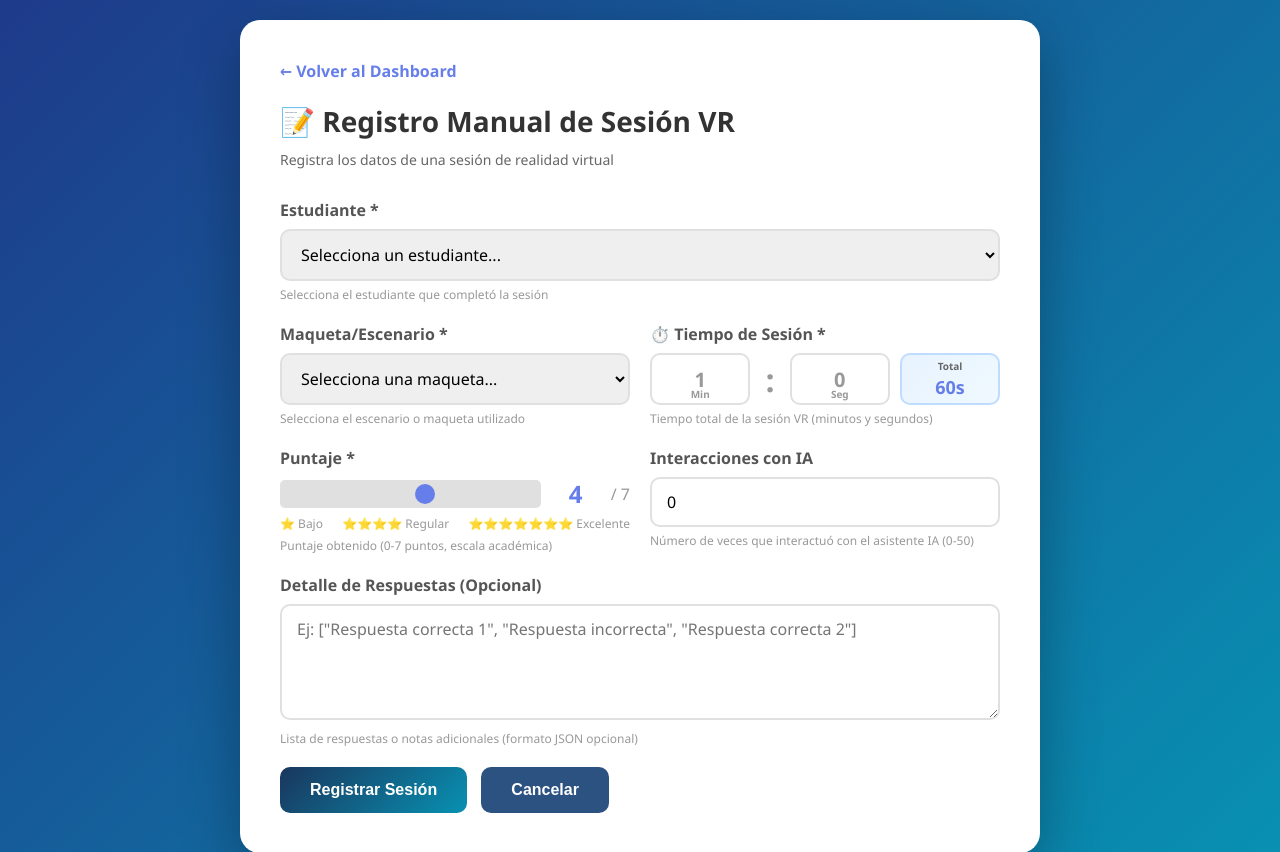
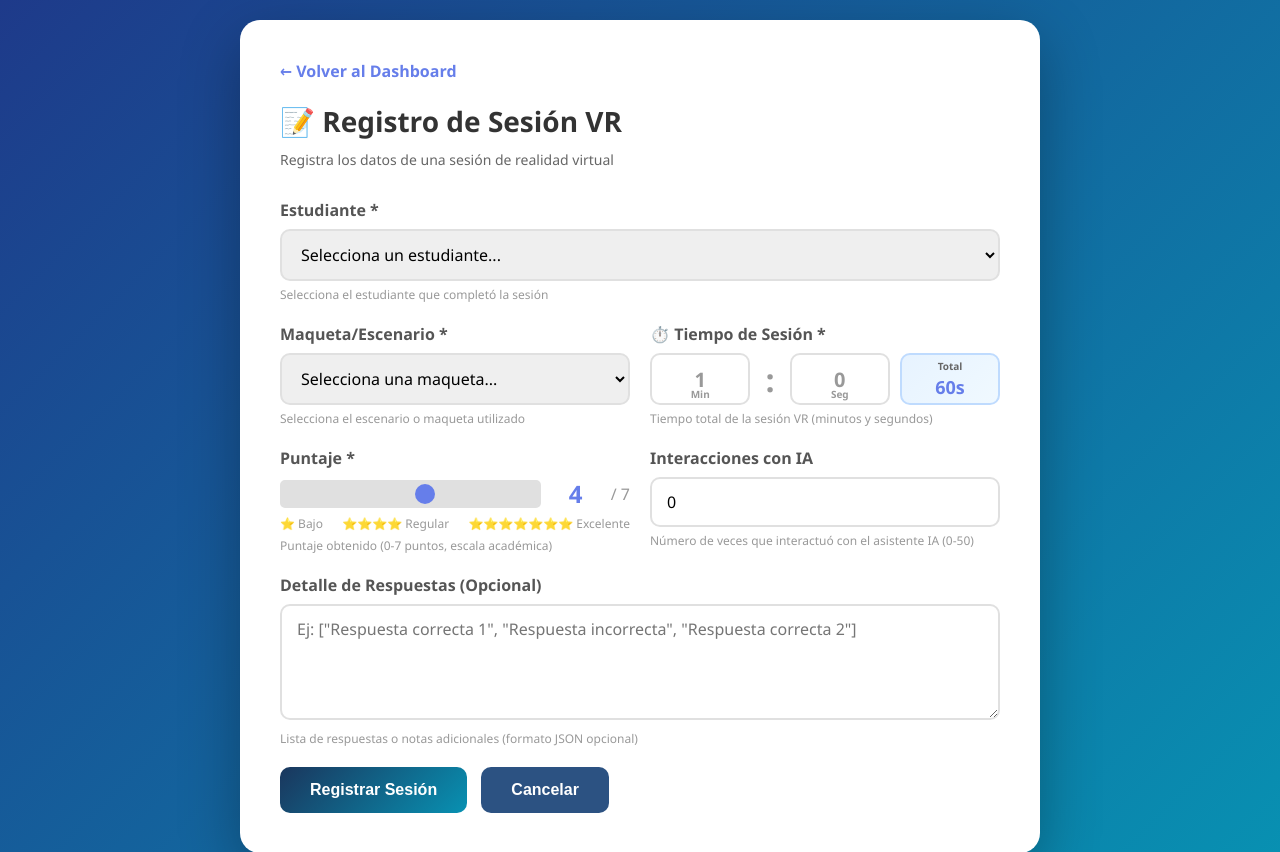
Before and after one commit to ZakuG/IA_VR_ANALYTICS, a Flask app: page /dashboard/manual-entry in a window 1280 px wide. Shown: the top 852 px of the page. Run offline with Flask 3, Linux system fonts and the light colour scheme; the visitor is signed in with stand-in values (Sample User, id 1); data that the repository does not hold is empty.

Commit message:
Nuevas mejoras antes de la presentacion

```diff
--- a/static/js/dashboard-charts.js
+++ b/static/js/dashboard-charts.js
@@ -51,7 +51,7 @@ function displayMLClasificacion(ml_data) {
         </div>
 
         <div style="background: #f8f9fa; padding: 20px; border-radius: 10px; margin-bottom: 20px;">
-            <h4 style="color: #667eea; margin-bottom: 15px;">📈 Importancia de Características (Random Forest)</h4>
+            <h4 style="color: #667eea; margin-bottom: 15px;">📈 Importancia de Características</h4>
             <div style="margin-bottom: 10px;">
                 <div style="display: flex; justify-content: space-between; margin-bottom: 5px;">
                     <span>⏱️ Tiempo (segundos)</span>
--- a/templates/manual_entry.html
+++ b/templates/manual_entry.html
@@ -3,14 +3,14 @@
 <head>
     <meta charset="UTF-8">
     <meta name="viewport" content="width=device-width, initial-scale=1.0">
-    <title>Registro Manual de Sesión - VR Analytics</title>
+    <title>Registro de Sesión - VR Analytics</title>
     <link rel="stylesheet" href="{{ url_for('static', filename='css/manual-entry.css') }}">
 </head>
 <body>
     <div class="container">
         <a href="/dashboard" class="back-link">← Volver al Dashboard</a>
 
-        <h2>📝 Registro Manual de Sesión VR</h2>
+        <h2>📝 Registro de Sesión VR</h2>
         <p class="subtitle">Registra los datos de una sesión de realidad virtual</p>
 
         <div id="alertSuccess" class="alert alert-success"></div>
--- a/templates/register.html
+++ b/templates/register.html
@@ -80,7 +80,7 @@
             </div>
 
             <div class="form-group">
-                <label for="confirmPassword">Confirmar Contrasena</label>
+                <label for="confirmPassword">Confirmar Contraseña</label>
                 <input type="password" id="confirmPassword" name="confirmPassword" required>
             </div>
 
```
Also changed, not shown: templates/dashboard.html (+9 -8 lines).
